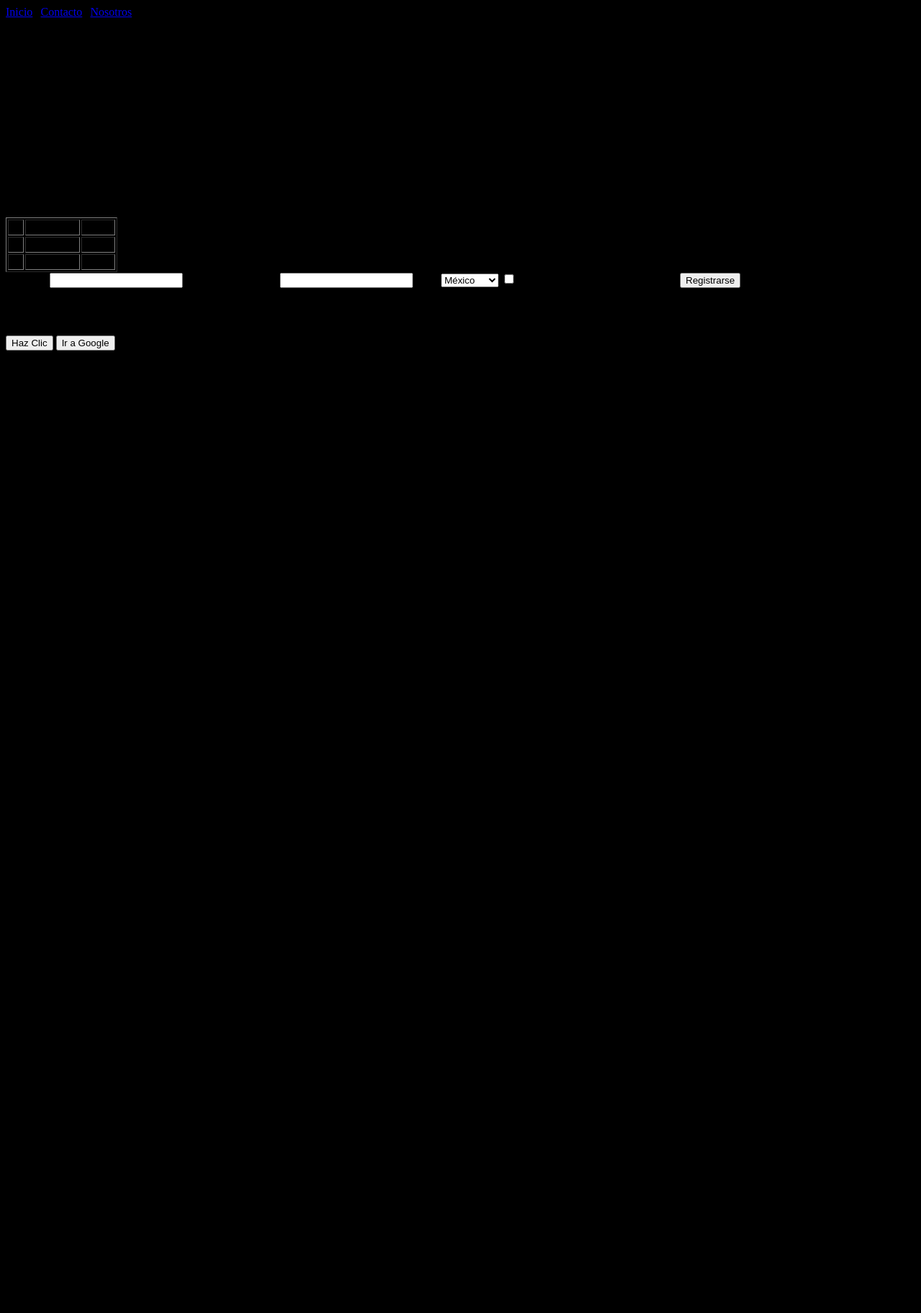
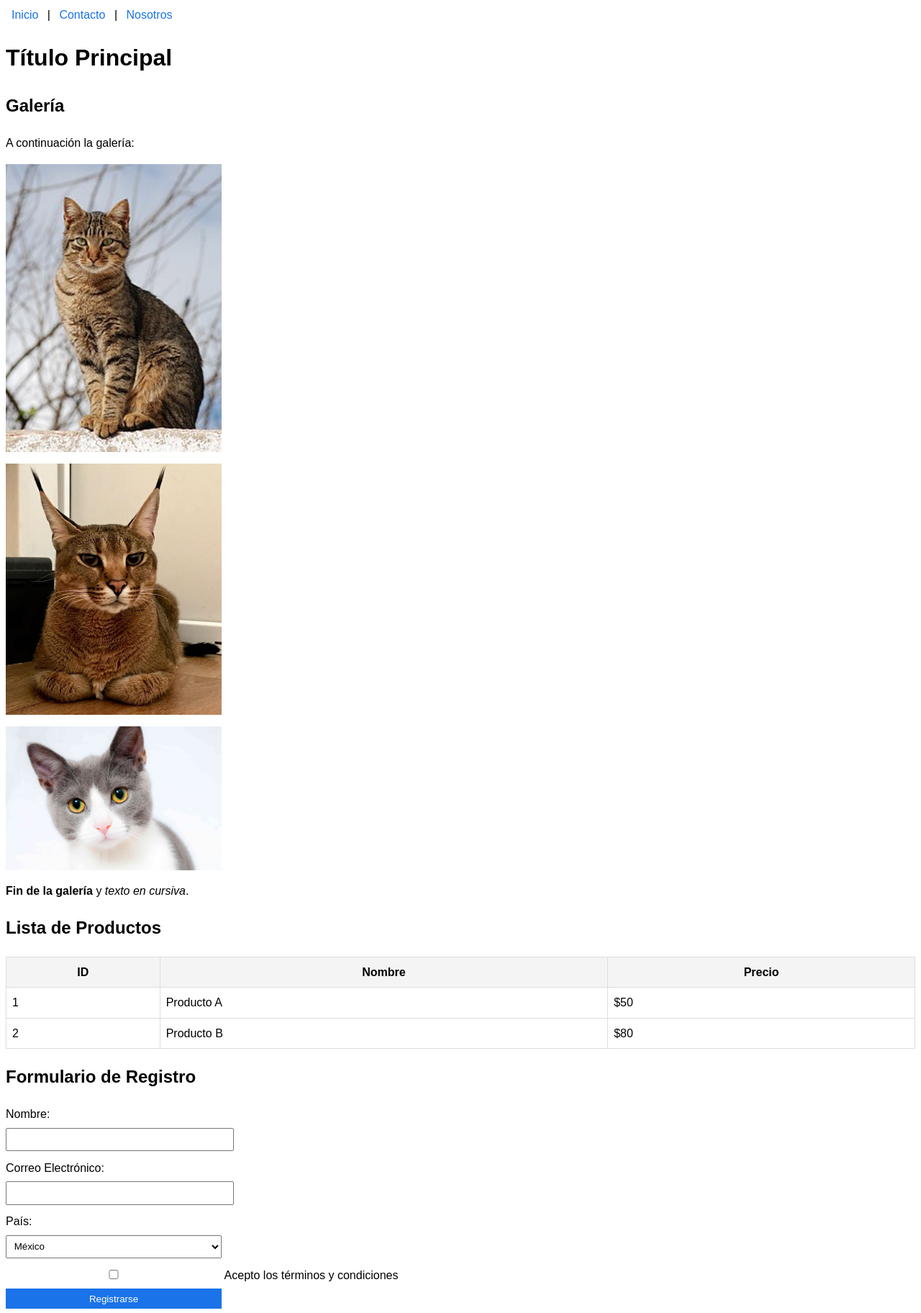
Before and after one commit to Joaquin292929/Accesibilidad-y-copilot, a plain HTML site: page index.html in a window 1280 px wide. Shown: the top 1824 px of the page at 72% size. Before the commit the page ends 800 px from the top, so only its background shows below. Drawn offline with Linux system fonts and the light colour scheme.

Commit message:
cambios enlos archivos, actualizacion del html, añadido de los prompt utilizados

```diff
--- a/index.html
+++ b/index.html
@@ -3,37 +3,86 @@
 <head>
     <meta charset="UTF-8">
     <meta name="viewport" content="width=device-width, initial-scale=1.0">
+    <meta name="description" content="Página de ejemplo accesible y optimizada">
     <title>Ejemplo de Cabeceras</title>
     <style>
         body {
-            background-color: #000;
-            color: #000;
+            background-color: #ffffff;
+            color: #000000;
+            font-family: Arial, sans-serif;
+            line-height: 1.6;
+        }
+        nav a {
+            color: #1a73e8;
+            text-decoration: none;
+            padding: 0.5em;
+        }
+        nav a:hover {
+            text-decoration: underline;
         }
         img {
-            display: none;
+            display: block;
+            margin: 1em 0;
+        }
+        table {
+            width: 100%;
+            border-collapse: collapse;
+        }
+        th, td {
+            padding: 0.5em;
+            border: 1px solid #ddd;
+        }
+        th {
+            background-color: #f4f4f4;
+        }
+        form {
+            margin: 1em 0;
+        }
+        label {
+            display: block;
+            margin: 0.5em 0 0.2em;
+        }
+        input, select, button {
+            padding: 0.5em;
+            margin: 0.2em 0;
+            width: 100%;
+            max-width: 300px;
+        }
+        button {
+            background-color: #1a73e8;
+            color: #ffffff;
+            border: none;
+            cursor: pointer;
+        }
+        button:hover {
+            background-color: #1558b0;
         }
     </style>
 </head>
 <body>
-    <nav>
+    <header>
+        <nav aria-label="Main navigation">
             <a href="index.html">Inicio</a> |
             <a href="contacto.html">Contacto</a> |
             <a href="nosotros.html">Nosotros</a>
         </nav>
+    </header>
 
+    <main>
         <h1>Título Principal</h1>
 
-    <p>A continuación la galeria: </p>
-    <h1>Galería</h1>
-    <img src="uploads/gato1.jpg" alt="" width="300">
-    <img src="uploads/gato2.jpg" alt="" width="300">
-    <img src="uploads/gato3.jpg" alt="" width="300">
+        <section aria-labelledby="galeria-heading">
+            <h2 id="galeria-heading">Galería</h2>
+            <p>A continuación la galería:</p>
+            <img src="uploads/gato1.jpg" alt="Gato 1" width="300">
+            <img src="uploads/gato2.jpg" alt="Gato 2" width="300">
+            <img src="uploads/gato3.jpg" alt="Gato 3" width="300">
+            <p><strong>Fin de la galería</strong> y <em>texto en cursiva</em>.</p>
+        </section>
 
-    <p><strong>Fin de la galeria</strong> y <em>texto en cursiva</em>.</p>
-
-    <h1>Lista de Productos</h1>
-
-    <table border="1">
+        <section aria-labelledby="productos-heading">
+            <h2 id="productos-heading">Lista de Productos</h2>
+            <table>
                 <thead>
                     <tr>
                         <th>ID</th>
@@ -54,34 +103,39 @@
                     </tr>
                 </tbody>
             </table>
+        </section>
 
+        <section aria-labelledby="formulario-heading">
+            <h2 id="formulario-heading">Formulario de Registro</h2>
             <form action="procesar.php" method="POST">
                 <label for="nombre">Nombre:</label>
-        <input type="text" id="nombre" name="nombre">
+                <input type="text" id="nombre" name="nombre" required aria-required="true">
 
                 <label for="email">Correo Electrónico:</label>
-        <input type="email" id="email" name="email">
+                <input type="email" id="email" name="email" required aria-required="true">
 
                 <label for="pais">País:</label>
-        <select id="pais" name="pais">
+                <select id="pais" name="pais" required aria-required="true">
                     <option value="mx">México</option>
                     <option value="es">España</option>
                     <option value="ar">Argentina</option>
                 </select>
 
-        <label><input type="checkbox" name="terminos"> Acepto los términos y condiciones</label>
+                <label><input type="checkbox" name="terminos" required aria-required="true"> Acepto los términos y condiciones</label>
 
                 <button type="submit">Registrarse</button>
             </form>
+        </section>
 
-    <h2>Acciones</h2>
+        <section aria-labelledby="acciones-heading">
+            <h2 id="acciones-heading">Acciones</h2>
             <button onclick="alert('Hola!')">Haz Clic</button>
             <button type="button" onclick="window.location.href='https://www.google.com'">Ir a Google</button>
+        </section>
+    </main>
 
-    <script>
-        for (let i = 0; i < 100000; i++) {
-            console.log('Esto es un bucle ineficiente');
-        }
-    </script>
+    <footer>
+        <p>&copy; 2025 Ejemplo de Cabeceras. Todos los derechos reservados.</p>
+    </footer>
 </body>
 </html>
```
Also changed, not shown: Imagenes.html (deleted, +0 -14 lines), cabezeras.html (deleted, +0 -19 lines), enlaces.html (deleted, +0 -20 lines), formularios.html (deleted, +0 -29 lines), tablas.html (deleted, +0 -32 lines), prompt.txt (added). Lines whose indentation alone changed are shown as unchanged.
